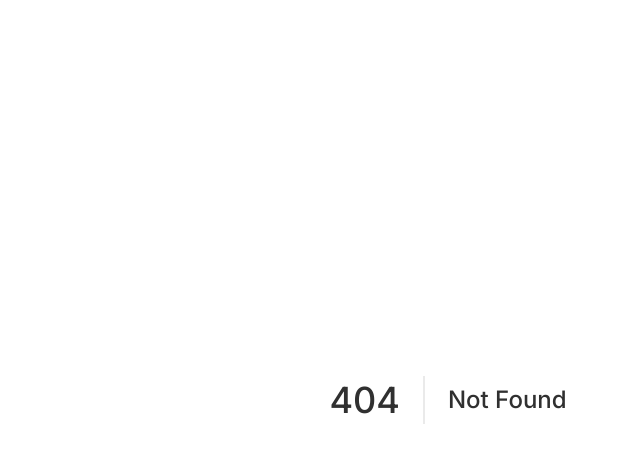
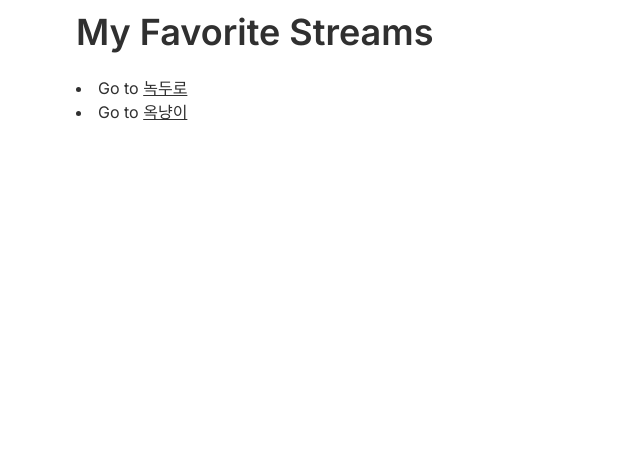
Before and after one commit to isutare412/bloated, a Next.js app in the folder ui/: page /streams in a window 1280 px wide. Before the commit this address had no page. Shown: the top 462 px of the page, without its empty margins (192-832 px from the left). Built offline with nearby package versions, Linux system fonts and the light colour scheme.

Commit message:
feat: add streams page

```diff
--- a/ui/src/app/page.tsx
+++ b/ui/src/app/page.tsx
@@ -1,10 +1,14 @@
+import Link from 'next/link'
 import { LikeButton } from '@/components/likeButton'
 import { PageTitle } from '@/components/titles'
 
 export default function Home() {
   return (
     <>
-      <PageTitle title="Hello Next.JS" />
+      <PageTitle title="Hello App Router" />
+      <Link href="/streams" className="link">
+        Go to streams
+      </Link>
       <div className="prose max-w-none">
         <p>This is paragraph. Gonna be bloated in a while.</p>
         <p>
--- /dev/null
+++ b/ui/src/app/streams/page.tsx
@@ -0,0 +1,23 @@
+import { PageTitle } from '@/components/titles'
+import { getFavoriteStreams } from '@/lib/api/stream'
+
+export default async function StreamsPage() {
+  const favoriteStreams = await getFavoriteStreams()
+  const streamItems = favoriteStreams.map((stream) => {
+    return (
+      <li key={stream.url}>
+        Go to&nbsp;
+        <a href={stream.url} className="link">
+          {stream.name}
+        </a>
+      </li>
+    )
+  })
+
+  return (
+    <div>
+      <PageTitle title="My Favorite Streams" />
+      <ul className="list-inside list-disc">{streamItems}</ul>
+    </div>
+  )
+}
--- /dev/null
+++ b/ui/src/lib/api/stream.ts
@@ -0,0 +1,12 @@
+export interface Stream {
+  name: string
+  url: string
+}
+
+export const getFavoriteStreams = async (): Promise<Stream[]> => {
+  await new Promise((resolve) => setTimeout(resolve, 100))
+  return [
+    { name: '녹두로', url: 'https://www.twitch.tv/nokduro' },
+    { name: '옥냥이', url: 'https://www.twitch.tv/rooftopcat99' },
+  ]
+}
```
